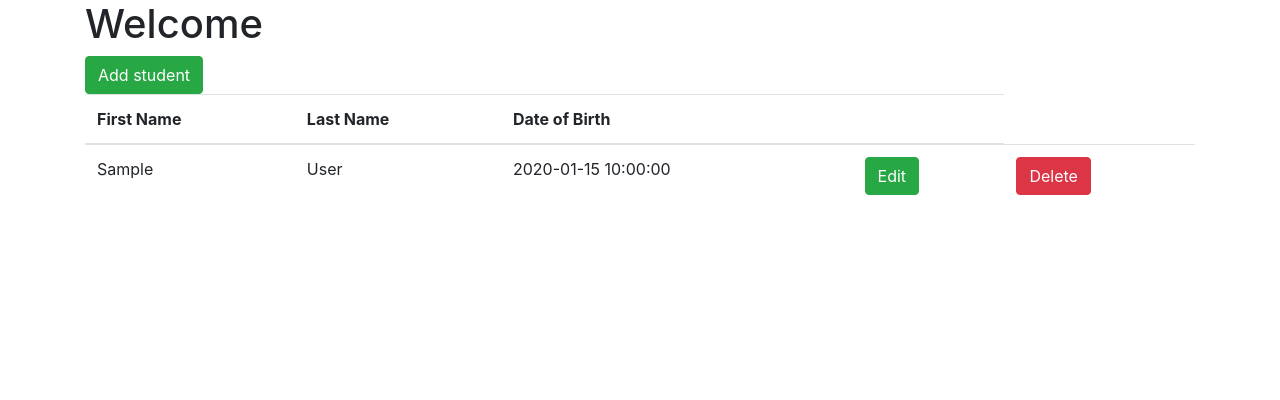
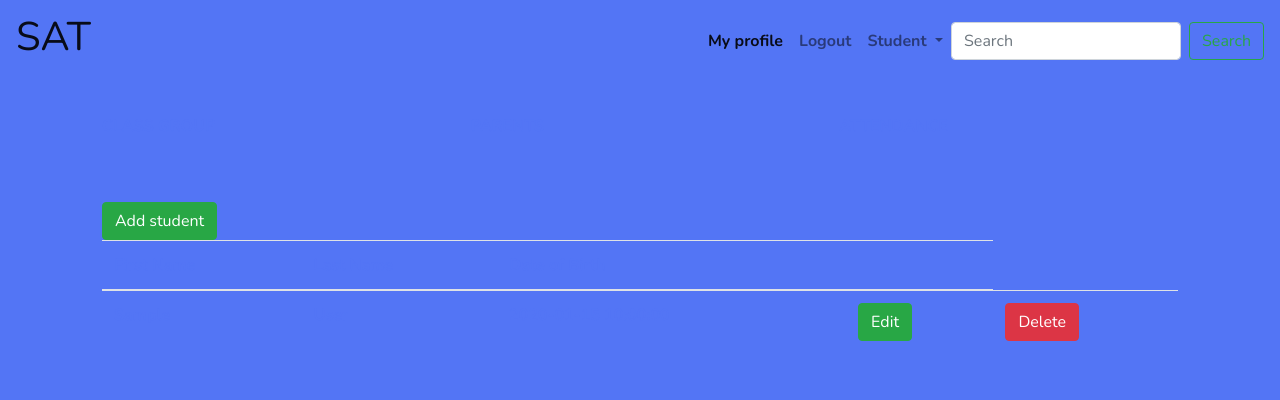
Before and after one commit to francesjgonzales/proj3, a Flask app: page /students in a window 1280 px wide. Shown: the top 400 px of the page. Run offline with Flask 2, Linux system fonts and the light colour scheme; a database or web service that is not in the repository returns one stand-in record (values such as "Sample title"); some libraries are stand-ins or nearby versions.

Commit message:
added css

```diff
--- a/app.py
+++ b/app.py
@@ -20,6 +20,13 @@ app = Flask(__name__)
 app.secret_key = os.environ.get('SECRET_KEY')
 
 
+# HOME
+
+@app.route('/')
+def home():
+    return render_template('home.template.html')
+
+
 # READ
 
 @app.route('/students')
@@ -33,7 +40,7 @@ def show_students():
 def show_teachers():
     all_teachers = db.teachers.find()
     print(all_teachers)
-    return render_template('teachers.template.html')
+    return render_template('all_teachers.template.html')
 
 
 # CREATE
@@ -94,7 +101,7 @@ def show_confirm_delete(student_id):
         "_id": ObjectId(student_id)
     })
     return render_template('show_confirm_delete.template.html',
-                            student=students_to_be_deleted)
+                           student=students_to_be_deleted)
 
 
 @app.route('/students/delete/<student_id>', methods=["POST"])
@@ -104,6 +111,7 @@ def confirm_delete(student_id):
     })
     return redirect(url_for("show_students"))
 
+
 # "magic code" -- boilerplate
 if __name__ == '__main__':
     app.run(host=os.environ.get('IP'),
--- a/static/css/style.css
+++ b/static/css/style.css
@@ -1,9 +1,24 @@
-@import url('https://fonts.googleapis.com/css2?family=Nunito:ital,wght@0,400;1,700&display=swap');
+@import url('https://fonts.googleapis.com/css2?family=Nunito:wght@300;700&display=swap');
 
 * {
   margin: 0;
   padding: 0;
   box-sizing: border-box;
+}
+
+body {
+  background-color: #5375f5;
+  font-family: 'Nunito', sans-serif;
+  font-weight: 700;
+  color: #5375f5
+}
+
+.container, .col {
+  margin: auto;
+  padding: 2em;
+  background-color: #5375f5;
+  font-family: 'Nunito', sans-serif;
+  font-weight: 700;
 }
 
 @media (max-width: 375px) {
@@ -12,7 +27,3 @@
     box-sizing: border-box;
   }
 }
-
-.container {
-    margin: auto;
-}
--- a/templates/students/all_students.template.html
+++ b/templates/all_students.template.html
@@ -1,4 +1,5 @@
-{% extends 'home.template.html' %}
+{% extends 'base.template.html' %}
+
 {% block content %}
 
 <table class="table">
@@ -25,5 +26,4 @@
 
 </table>
 
-
 {% endblock %}
--- /dev/null
+++ b/templates/base.template.html
@@ -0,0 +1,80 @@
+<!DOCTYPE html>
+<html lang="en">
+
+<head>
+	<meta charset="UTF-8">
+	<meta name="viewport" content="width=device-width, initial-scale=1.0">
+
+	<link rel="stylesheet" href="https://maxcdn.bootstrapcdn.com/bootstrap/4.0.0/css/bootstrap.min.css"
+		integrity="sha384-Gn5384xqQ1aoWXA+058RXPxPg6fy4IWvTNh0E263XmFcJlSAwiGgFAW/dAiS6JXm" crossorigin="anonymous">
+    {% block externalscript %} {% endblock %}
+
+    <link rel="stylesheet" href="{{ url_for ('static', filename='css/style.css') }}" >
+
+	<title>SAT</title>
+</head>
+
+<body>
+
+<!-- NAV BAR -->
+
+<nav class="navbar navbar-expand-lg navbar-light">
+  <a class="navbar-brand" href="#"><h1>SAT</h1></a>
+  <button class="navbar-toggler" type="button" data-toggle="collapse" data-target="#navbarSupportedContent" aria-controls="navbarSupportedContent" aria-expanded="false" aria-label="Toggle navigation">
+  <span class="navbar-toggler-icon"></span>
+  </button>
+
+  <div class="collapse navbar-collapse" id="navbarSupportedContent">
+    <ul class="navbar-nav ml-auto">
+      <li class="nav-item active">
+        <a class="nav-link" href="#">My profile</a>
+      </li>
+      <li class="nav-item">
+        <a class="nav-link" href="#">Logout</a>
+      </li>
+      <li class="nav-item dropdown">
+        <a class="nav-link dropdown-toggle" href="#" id="navbarDropdown" role="button" data-toggle="dropdown" aria-haspopup="true" aria-expanded="false">
+          Student
+        </a>
+        <div class="dropdown-menu" aria-labelledby="navbarDropdown">
+          <a class="dropdown-item" href="{{ url_for('show_students') }}">Class Group</a>
+          <a class="dropdown-item" href="#">Attendance</a>
+        </div>
+      </li>
+    </ul>
+
+    <form class="form-inline my-2 my-lg-0">
+      <input class="form-control mr-sm-2" type="search" placeholder="Search" aria-label="Search">
+      <button class="btn btn-outline-success my-2 my-sm-0" type="submit">Search</button>
+    </form>
+
+  </div>
+</nav>
+
+<div class="container">
+  <div class="row">
+
+    <div class="col-sm">
+      CLASS GROUP
+    </div>
+    <div class="col-sm">
+      PARENTS
+    </div>
+    <div class="col-sm">
+      ATTENDANCE
+    </div>
+  </div>
+</div>
+
+
+   	<div class="container">
+		{%block content %} {% endblock %}
+	</div>
+
+<script src="https://code.jquery.com/jquery-3.5.1.slim.min.js" integrity="sha384-DfXdz2htPH0lsSSs5nCTpuj/zy4C+OGpamoFVy38MVBnE+IbbVYUew+OrCXaRkfj" crossorigin="anonymous"></script>
+<script src="https://cdn.jsdelivr.net/npm/bootstrap@4.5.3/dist/js/bootstrap.bundle.min.js" integrity="sha384-ho+j7jyWK8fNQe+A12Hb8AhRq26LrZ/JpcUGGOn+Y7RsweNrtN/tE3MoK7ZeZDyx" crossorigin="anonymous"></script>
+
+</body>
+
+
+</html>
--- a/templates/students/edit_student.template.html
+++ b/templates/edit_teacher.template.html
@@ -1,6 +1,7 @@
-{% extends 'home.template.html' %}
+{% extends 'base.template.html' %}
 
 {% block content %}
+
 <form method="POST">
     <div>
         <label class="form-label">First Name</label>
--- a/templates/home.template.html
+++ b/templates/home.template.html
@@ -4,18 +4,39 @@
 <head>
 	<meta charset="UTF-8">
 	<meta name="viewport" content="width=device-width, initial-scale=1.0">
+
 	<link rel="stylesheet" href="https://maxcdn.bootstrapcdn.com/bootstrap/4.0.0/css/bootstrap.min.css"
 		integrity="sha384-Gn5384xqQ1aoWXA+058RXPxPg6fy4IWvTNh0E263XmFcJlSAwiGgFAW/dAiS6JXm" crossorigin="anonymous">
-	<link rel="stylesheet" href="style.css" type="text/css">
+    {% block externalscript %} {% endblock %}
+
+    <link rel="stylesheet" href="{{ url_for ('static', filename='css/style.css') }}" >
+
 	<title>SAT</title>
 </head>
 
 <body>
-   	<div class="container">
-	<h1>Welcome</h1>
-		{%block content %} {%endblock%}
-	</div>
+
+<div class="container">
+<h1>SAT</h1>
+<h4>Student Attendance Tracker</h4>
+<p>A website that help teachers manage student attendance record</p>
+</div>
+
+<div class="container">
+  <div class="row">
+    <div class="col-sm">
+      1 of 2
+    </div>
+    <div class="col-sm">
+      2 of 2
+    </div>
+  </div>
+</div>
+
+<script src="https://code.jquery.com/jquery-3.5.1.slim.min.js" integrity="sha384-DfXdz2htPH0lsSSs5nCTpuj/zy4C+OGpamoFVy38MVBnE+IbbVYUew+OrCXaRkfj" crossorigin="anonymous"></script>
+<script src="https://cdn.jsdelivr.net/npm/bootstrap@4.5.3/dist/js/bootstrap.bundle.min.js" integrity="sha384-ho+j7jyWK8fNQe+A12Hb8AhRq26LrZ/JpcUGGOn+Y7RsweNrtN/tE3MoK7ZeZDyx" crossorigin="anonymous"></script>
 
 </body>
 
+
 </html>
--- a/templates/show_confirm_delete.template.html
+++ b/templates/show_confirm_delete.template.html
@@ -1,9 +1,11 @@
-{% extends 'home.template.html' %}
+{% extends 'base.template.html' %}
 {% block content %}
+
 <form method="POST">
 <div class="alert alert-danger">
 Are you sure you want to delete {{student.first_name}}
 <input type="submit" value="Confirm" class="btn btn-danger"/>
 <a href = "{{ url_for ('show_students') }}" class="btn btn-success"> Cancel Delete</a>
 </div>
+
 {%endblock%}
```
Also changed, not shown: templates/all_teachers.template.html (+7 -2 lines), templates/edit_student.template.html (added, +21 -0 lines), README.md, templates/create_student.template.html (renamed from templates/students/create_student.template.html). Lines whose indentation alone changed are shown as unchanged.
